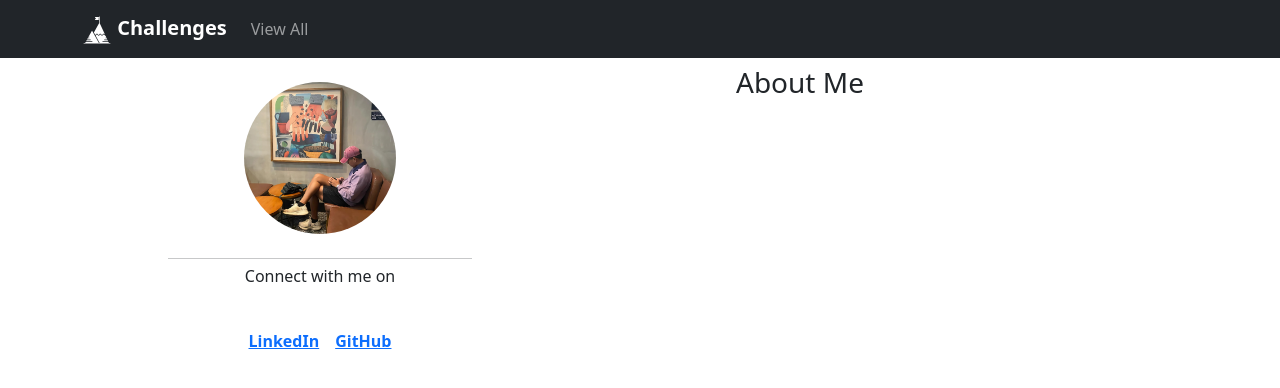
After one commit to polluxrey/udemy-python-django, a Django app: template my_site/blog/templates/about-me.html in a window 1280 px wide. The commit adds this page. Shown: the top 388 px of the page. Run offline with Django 5.2, Linux system fonts and the light colour scheme; the template is opened without the code that fills it, so the values that code supplies are empty; some libraries are stand-ins or nearby versions.

Commit message:
Updating project progress

```diff
--- /dev/null
+++ b/my_site/blog/templates/about-me.html
@@ -0,0 +1,34 @@
+{% extends 'base.html' %}
+
+{% load static %}
+{% load markdown_extras %}
+
+{% block title %}
+  {{ user.nickname }}'s Blog
+{% endblock %}
+
+{% block content %}
+  <div class="container w-75">
+    <div class="row">
+      <div class="col-12 col-sm-4 text-center p-2 r7Doe">
+        <img src="{% static 'images/profile_pic.png' %}" class="w-50 rounded-circle my-3 fSG8k" />
+        <hr class="my-2" style="width: 100%" />
+        <p class="h6 Ufm6G">Connect with me on</p>
+        <div class="d-flex justify-content-center gap-3">
+          <div class="d-flex flex-column">
+            <a href="{{ user.linkedin_url }}" class="aEx2T"><i class="bi bi-linkedin h2 mx-3"></i><p class="h6 fw-bold text-center Ufm6G">LinkedIn</p></a>
+          </div>
+          <div class="d-flex flex-column">
+            <a href="{{ user.github_url }}" class="aEx2T"><i class="bi bi-github h2 mx-3"></i><p class="h6 fw-bold text-center Ufm6G">GitHub</p></a>
+          </div>
+        </div>
+      </div>
+      <div class="col-12 col-sm-8 p-2">
+        <p class="h3 text-center">About Me</p>
+        <div class="container overflow-auto" style="max-height: 100vh">
+            {{ user.about_me|markdown|safe }}
+        </div>
+      </div>
+    </div>
+  </div>
+{% endblock %}
--- a/my_site/blog/templates/index.html
+++ b/my_site/blog/templates/index.html
@@ -25,7 +25,7 @@
                 <img src="{{ post.image_url }}" class="rounded-start uC0S9" />
               </div>
               <div class="col-md-9 u9Fi9">
-                <div class="card-body" style="height: 180px">
+                <div class="card-body" style="height: 27vh">
                   <h5 class="card-title fw-bold">{{ post.title }}</h5>
 
                   <p class="card-text">
```
Also changed, not shown: my_site/blog/templates/posts.html (+37 -0 lines), my_site/blog/views.py (+9 -1 lines), my_site/static/data/user_profile.json (+2 -1 lines).
